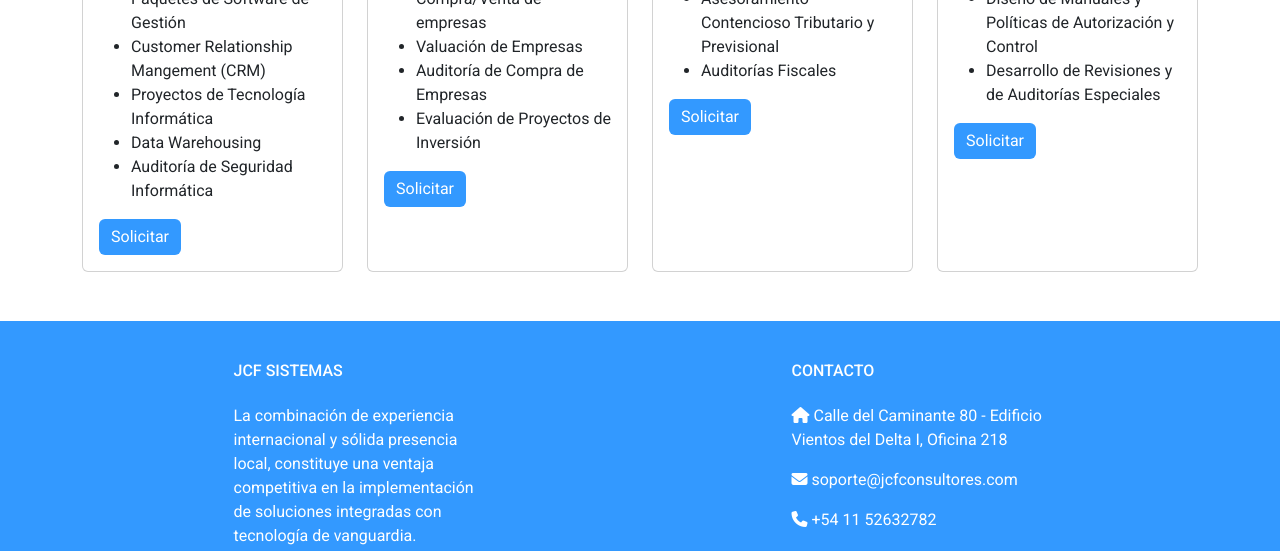
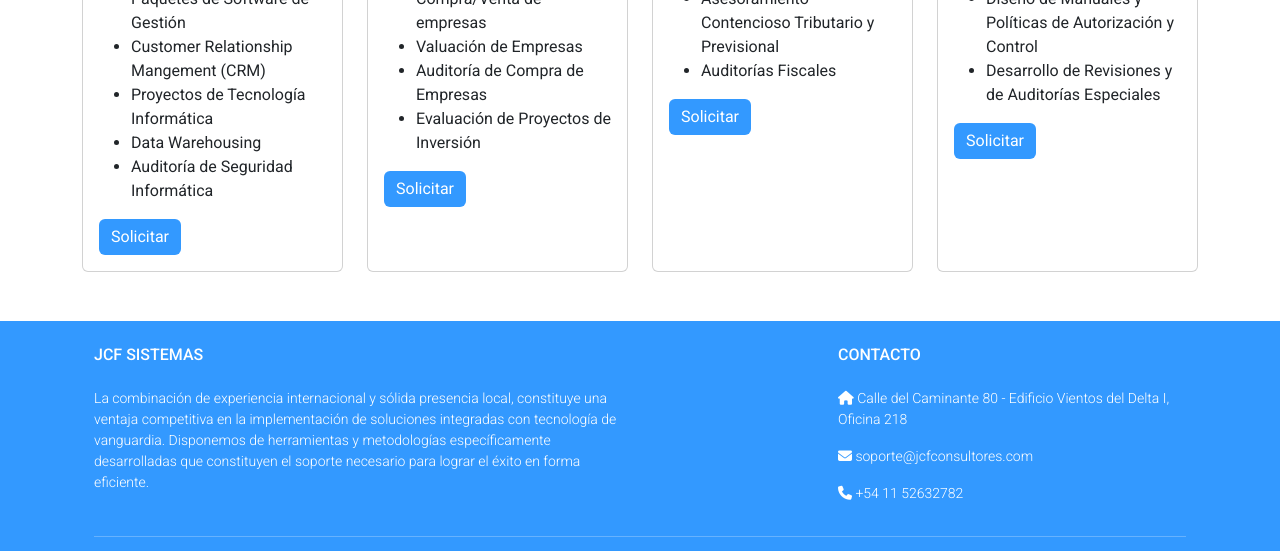
Before and after one commit to galape/jcfsistemas, a plain HTML site: page Empresa.html in a window 1280 px wide. Shown: the part 961-1512 px from the top of the page. Drawn offline with nearby package versions, Linux system fonts and the light colour scheme.

Commit message:
correccion final

```diff
--- a/Empresa.html
+++ b/Empresa.html
@@ -169,9 +169,9 @@
   <footer class="text-center text-lg-start text-white">
     <div class="container p-4 pb-0">
 
-      <section>
-        <div class="row">
-          <div class="col-md-3 col-lg-3 col-xl-3 mx-auto mt-3">
+      <section class="pie">
+        <div class="row justify-content-between">
+          <div class="col-md-6">
             <h6 class="text-uppercase mb-4 ">JCF SISTEMAS</h6>
             <p>La combinación de experiencia internacional y sólida presencia local, constituye una ventaja competitiva
               en la implementación de soluciones integradas con tecnología de vanguardia. Disponemos de herramientas y
@@ -182,11 +182,11 @@
 
           <hr class="w-100 clearfix d-md-none" />
 
-          <div class="col-md-4 col-lg-3 col-xl-3 mx-auto mt-3">
-            <h6 class="text-uppercase mb-4 font-weight-bold">Contacto</h6>
+          <div class="col-md-4">
+            <h6 class="text-uppercase mb-4">Contacto</h6>
             <p><i class="fas fa-home mr-3"></i> Calle del Caminante 80 - Edificio Vientos del Delta I, Oficina 218</p>
-            <p><i class="fas fa-envelope mr-3"></i> <a href="mailto:soporte@jcfconsultores.com"
-                class="botonesactivos">soporte@jcfconsultores.com</a></p>
+            <p><i class="fas fa-envelope mr-3"></i> <a href="mailto:soporte@jcfconsultores.com" class="botonesactivos"
+                target="_blank">soporte@jcfconsultores.com</a></p>
             <p><i class="fas fa-phone mr-3"></i> +54 11 52632782</p>
           </div>
         </div>
@@ -195,7 +195,7 @@
       <hr class="my-3">
 
       <section class="p-3 pt-0">
-        <div class="row d-flex align-items-center">
+        <div class="row d-flex align-items-start">
           <div class="col-md-7 col-lg-8 text-center text-md-start">
             <div class="p-3">© 2022 Copyright - JCF Sistemas</div>
           </div>
--- a/css/partials/_inicioLogos.scss
+++ b/css/partials/_inicioLogos.scss
@@ -1,7 +1,6 @@
 .marketing {
     background-color: #ECEBE9;
-    padding-bottom: 20px;
-    margin-top: 100px;
+    margin-top: 150px;
 
 
     h5 {
@@ -21,6 +20,7 @@
 
     .marcasfondo{
         background-color:white;
+        padding: 20px 0 30px 0;
 
 
     }
```
Also changed, not shown: Contacto.html (+16 -10 lines), Productos.html (+8 -8 lines), Servicios.html (+8 -8 lines), index.html (+2 -2 lines), Images/63633.png (deleted), Images/cerrar-mano-sosteniendo-smartphone_23-2149151162.jpg (deleted), Images/ciudad-inteligente-futurista-tecnologia-red-global-5g_53876-98438.jpg (deleted), Images/concepto-alojamiento-sitios-web-circuitos_23-2149406782.jpg (deleted), Images/concepto-rpa-luz-azul-brillante_23-2149311921.jpg (deleted), Images/conexiones-globales_53876-89039.jpg (deleted), Images/digital-blue-hud-interface-laptop-concept_53876-64973.jpg (deleted), css/styles.css, 1 other file.
